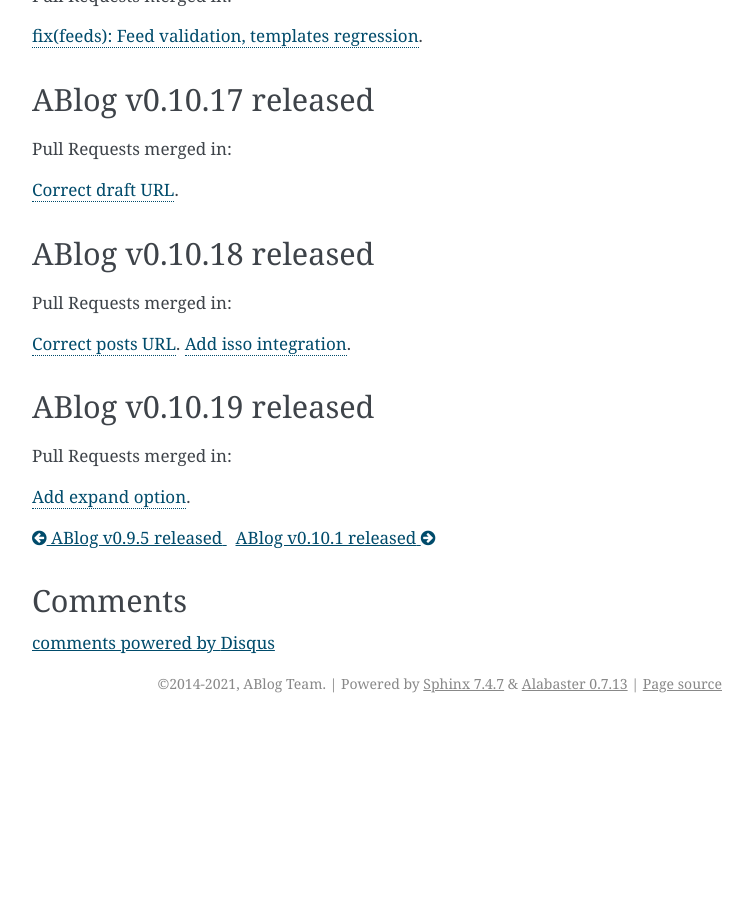
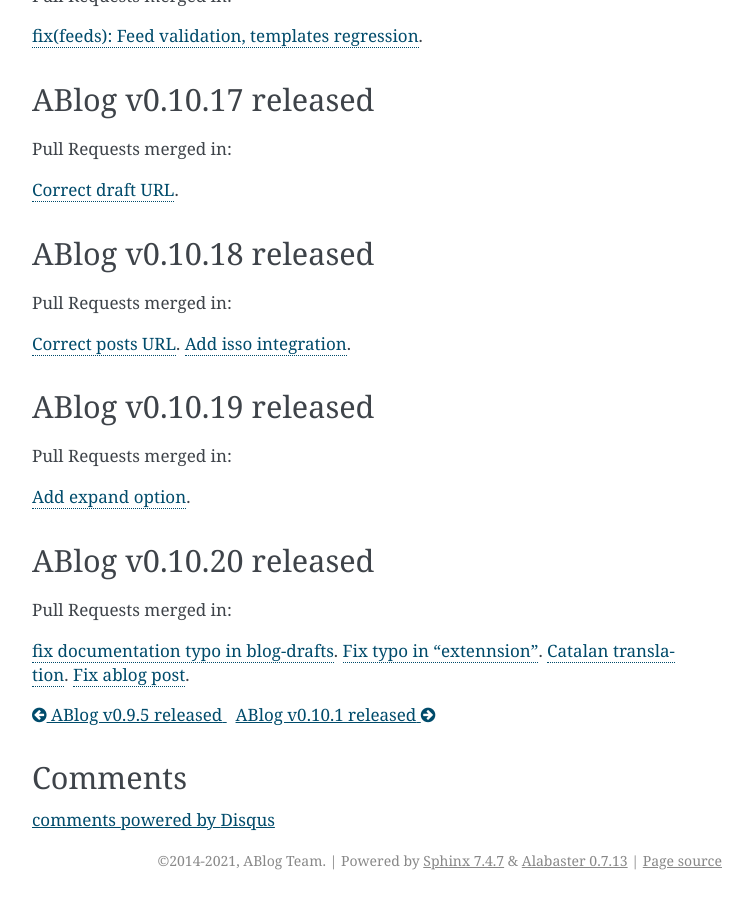
Before and after one commit to sunpy/ablog, a Sphinx documentation site: the page built from docs/release/ablog-v0.10-released.rst, in a window 1280 px wide and 900 px high, scrolled down 3080 px. Shown: the whole window, without its empty margins (388-1141 px from the left). Built offline with Sphinx 7.4.7, drawn with Linux system fonts in a browser that asks for light colours; comment, search, counter and statistics services are not loaded; before the commit the page ends 3803 px from its top, so only the background shows below that; some of the changed text lies outside the part shown.

Commit message:
update release page

```diff
--- a/docs/release/ablog-v0.10-released.rst
+++ b/docs/release/ablog-v0.10-released.rst
@@ -246,3 +246,18 @@
 Pull Requests merged in:
 
 `Add expand option <https://github.com/sunpy/ablog/pull/104>`__.
+
+
+ABlog v0.10.20 released
+-----------------------
+.. post:: Oct 13, 2021
+   :author: Nabil
+   :category: Release
+   :location: World
+
+Pull Requests merged in:
+
+`fix documentation typo in blog-drafts <https://github.com/sunpy/ablog/pull/105>`__.
+`Fix typo in "extennsion" <https://github.com/sunpy/ablog/pull/109>`__.
+`Catalan translation <https://github.com/sunpy/ablog/pull/113>`__.
+`Fix ablog post <https://github.com/sunpy/ablog/pull/114>`__.
```
